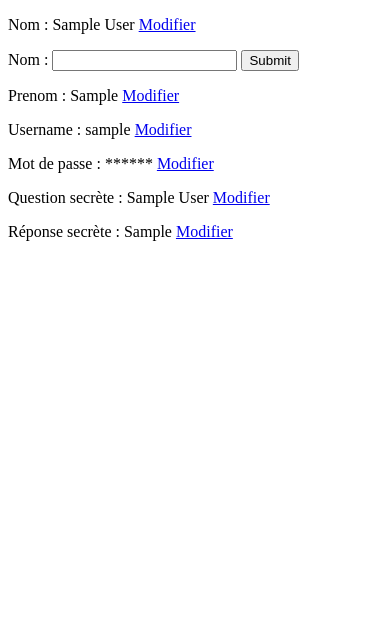
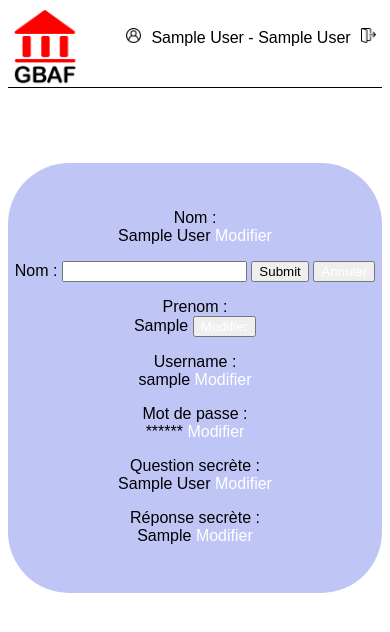
Before and after one commit to Alweare/Projet_3, a PHP site: page /Profil.php?modif=1 in a window 390 px wide. Shown: the top 632 px of the page. Run offline with PHP 8.4, Linux system fonts and the light colour scheme; the visitor is signed in with stand-in values (Sample User, id 1); tables that the repository leaves empty or names only in its code hold one stand-in row (values such as "Sample post").

Commit message:
CSS mobile retoucher. Quelques balise html et class retouchée pour plus de clarteté. CSS tablette quasi fini + icone et page profil

```diff
--- a/Profil.php
+++ b/Profil.php
@@ -7,9 +7,29 @@ session_start();
     <head>
         <meta charset="UTF-8">
         <meta name="viewport" content="width=device-width, initial-scale=1.0">
+        <link rel="stylesheet" href="style.css" />
         <title>Profile</title>
     </head>
     <body>
+        <header>
+            <div class="header_border_pacteur">
+                <img src="images/logo_gbaf.png" alt="Logo GBAF" class="logo_gbaf_pacteur"/>
+
+                <div id="nom_prenom_pacteur">
+                <a href="profil.php?modif=0"><img src="images/user.png" alt="profil_icone" class="profil_ic" /></a>
+
+                        <?php
+
+                            echo  $_SESSION['prenom'] . ' - '. $_SESSION['nom'];
+
+                        ?>
+                <a href="deconnexion.php"><img src="images/logout.png" alt="profil_icone" class="profil_ic" /></a>
+                </div>
+
+
+
+            </div>
+        </header>
         <?php
         include 'base.php';
         $profil = $bdd->prepare('SELECT nom, prenom, username, password, question, reponse FROM account WHERE id_user = ?');
@@ -18,7 +38,7 @@ session_start();
         ?>
        <div class="info">
         <p>
-                Nom : <?php echo $donnees['nom'];?>   <a href="profil.php?modif=1">Modifier</a>
+                Nom :</br> <?php echo $donnees['nom'];?>   <a href="profil.php?modif=1">Modifier</a>
                 <?php
                 $modif = intval($_GET['modif']);
                 if (isset($modif) && !empty($modif) && $modif == 1) {
@@ -30,6 +50,7 @@ session_start();
                     </label>
                     <input type="hidden" value="1" name="indice" />
                     <input type="submit" name="Valider" />
+                    <button><a href="profil?modif=0">Annuler</a></button>
                 </form>
                 <?php
                 }
@@ -39,7 +60,7 @@ session_start();
 
             </p>
             <p>
-                Prenom : <?php echo $donnees['prenom'];?>  <a href="profil.php?modif=2">Modifier</a>
+                Prenom :</br> <?php echo $donnees['prenom'];?>  <button class="btn_modif"><a href="profil.php?modif=2">Modifier</a></button>
                 <?php
                 $modif = intval($_GET['modif']);
                 if (isset($modif) && !empty($modif) && is_int($modif) && $modif == 2) {
@@ -58,7 +79,7 @@ session_start();
 
             </p>
             <p>
-                Username : <?php echo $donnees['username'];?>  <a href="profil.php?modif=3">Modifier</a>
+                Username : </br><?php echo $donnees['username'];?>  <a href="profil.php?modif=3">Modifier</a>
                 <?php
                 $modif = intval($_GET['modif']);
                 if (isset($modif) && !empty($modif) && is_int($modif) && $modif == 3)
@@ -80,7 +101,7 @@ session_start();
 
             </p>
             <p>
-                Mot de passe : ****** <a href="profil.php?modif=6">Modifier</a>
+                Mot de passe : </br> ****** <a href="profil.php?modif=6">Modifier</a>
                 <?php
                 $modif = intval($_GET['modif']);
                 if (isset($modif) && !empty($modif) && is_int($modif) && $modif == 6)
@@ -103,7 +124,7 @@ session_start();
             </p>
 
             <p>
-                Question secrète : <?php echo $donnees['question'];?> <a href="profil.php?modif=4">Modifier</a>
+                Question secrète : </br><?php echo $donnees['question'];?> <a href="profil.php?modif=4">Modifier</a>
                 <?php
                 $modif = intval($_GET['modif']);
                 if (isset($modif) && !empty($modif) && is_int($modif) && $modif == 4)
@@ -126,7 +147,7 @@ session_start();
 
             </p>
             <p>
-                Réponse secrète : <?php echo $donnees['reponse'];?>  <a href="profil.php?modif=5">Modifier</a>
+                Réponse secrète : </br><?php echo $donnees['reponse'];?>  <a href="profil.php?modif=5">Modifier</a>
                 <?php
                 $modif = intval($_GET['modif']);
                 if (isset($modif) && !empty($modif) && is_int($modif) && $modif == 5)
@@ -149,5 +170,7 @@ session_start();
             </p>
        </div>
 
+
     </body>
+
 </html>
--- a/modifprofil.php
+++ b/modifprofil.php
@@ -10,7 +10,7 @@ if (isset($_POST['modif']) && !empty($_POST['modif']) && !empty($_POST['indice']
 }
 else
 {
-    echo 'problème sauterelle démontée';
+    header("Location: " . $_SERVER["HTTP_REFERER"]);
 }
     switch ($indice)
     {
@@ -59,6 +59,7 @@ else
 }
 
 
+
 if (isset($_SERVER["HTTP_REFERER"])) {
     header("Location: " . $_SERVER["HTTP_REFERER"]);
    }
--- a/style.css
+++ b/style.css
@@ -11,32 +11,51 @@
     {
         display: flex;
         flex-direction: column;
+
     }
     .logo_gbaf
     {
-        margin-left: 10%;
+        height: auto;
+        width: 70%;
+        margin-left: 15%;
     }
     #presentation
     {
 
         display: flex;
         flex-direction: column;
-        font-size: 2em;
+        font-size: 1em;
 
     }
     body
     {
         font-family: Arial, Helvetica, sans-serif;
+        margin-bottom: 20px;
+
+
+
+
+
+    }
+    .profil_ic
+    {
+        width: 5%;
+        height:auto;
+        margin-right: 6px;
+        margin-left: 6px;
 
 
     }
 
     #nom_prenom
     {
+        height: 10px;
         text-align: center;
         border-bottom: black solid 1px;
-        padding-top: 10px;
-        padding-bottom: 10px;
+        padding: 20px;
+
+
+
 
     }
 
@@ -52,18 +71,14 @@
         height: 10%;
         margin-bottom: 10px;
         padding:15px;
+        background: #e5e8ff;
+    }
 
-    }
-    #bouton_lire_la_suite
-    {
-        display: block;
-        float: right;
-
-    }
 
     h1
     {
-        margin-left: 25%;
+        text-align: center;
+        font-size: 1.5em;
     }
     h2
     {
@@ -80,16 +95,41 @@
     }
     footer
     {
+
+        position: relative;
+        bottom: 0;
+        width: 100%;
         text-align: center;
+        background: #000000;
     }
+    a:link
+    {
+     text-decoration:none;
+     color: white;
+    }
+    a:visited
+    {
+        color: white;
+    }
+   #bouton_lire_la_suite
+   {
+       display:block;
+       float: right;
+       background:    #ff0000;
+       border-radius: 1000px;
+       width:         85px;
+       height:        21px;
+       color:         #ffffff;
+       font:          normal bold 11px/21px "Noto Sans", sans-serif;
+       text-align:    center;
+   }
 
 
     /* Page acteur */
     #nom_prenom_pacteur
     {
         margin-top: 20px;
-
-
+        text-align: right;
 
     }
     .header_border_pacteur
@@ -107,23 +147,24 @@
 
 
 
-    #logo_acteur
+    #logo_acteur_pacteur
     {
         max-width: 100%;
-
 
     }
     .bouton_retour
     {
-        display: block;
-        text-align: right;
-        border: black solid 1px;
-        margin-left: 68%;
-        border-radius: 20px;
+     background:  #ff0000;
+     border-radius: 11px;
+     width: 112px;
+     height: 20px;
+     color: #ffffff;
+     display:block;
+     float: right;
+     font:          normal bold 14px/20px "Noto Sans", sans-serif;
+     text-align:    center;
+    }
 
-
-
-    }
     #commentaire
     {
         /* max-width: 100%; */
@@ -146,7 +187,7 @@
     {
         max-width: 100%;
         border: black solid 1px;
-
+        border-radius: 12px 12px 12px;
         padding:20px;
         margin: 5px;
 
@@ -172,13 +213,56 @@
 
     .connexion
     {
+        padding-top: 30px;
         font-size: 1.5em;
         text-align: justify;
         padding-top: 200px;
+        color: #ffffff;
+
 
     }
+    .connexion form
+    {
 
+        height: 200px;
+        background: #bfc6f5;
+        text-align: center;
+        padding-top: 30px;
+        border-radius: 61px 61px 61px 61px;
+        margin-top: 15%;
+    }
+    .inscription
+    {
+        height: 300px;
+        background: #bfc6f5;
+        text-align: center;
+        padding-top: 30px;
+        border-radius: 61px 61px 61px 61px;
+        margin-top: 15%;
+    }
+    .btn_inscrire
+    {
+        margin-top: 20px;
+        background: #bfc6f5;
+        border-radius: 11px;
+        padding:       10px 35px;
+        color:         #ffffff;
+        display:       inline-block;
+        font:          normal bold 26px/1 "Open Sans", sans-serif;
+        text-align:    center;
+    }
 
+/* page profil*/
+    .info
+    {
+        height: 400px;
+        background: #bfc6f5;
+        text-align: center;
+        padding-top: 30px;
+        border-radius: 61px 61px 61px 61px;
+        margin-top: 20%;
+
+    }
 
 
 
@@ -189,14 +273,14 @@
  {
      /* page liste des acteurs */
 
-    .header_border
+    .header_border, .header_border_pacteur
     {
         display: flex;
         justify-content: space-between;
         border-bottom: black solid 2px;
 
     }
-    .logo_gbaf
+    .logo_gbaf, .logo_gbaf_pacteur
     {
         width: 30%;
         height:30%;
@@ -208,7 +292,7 @@
         display: flex;
         flex-direction: column;
         align-items: center;
-        font-size: 2em;
+        font-size: 1.5em;
         border-bottom : black solid 2px;
 
     }
@@ -220,11 +304,22 @@
 
 
     }
-    #nom_prenom
+    .profil_ic
+    {
+        width: 5%;
+        height:auto;
+    }
+    #nom_prenom, #nom_prenom_pacteur
     {
         font-size: 2em;
         margin-top: 50px;
+        text-align: right;
 
+    }
+    h1
+    {
+        text-align: center;
+        font-size: 2em;
     }
     .acteur_partenaire
     {
@@ -254,9 +349,6 @@
 
         max-width: 40%;
         padding: 5px;
-
-
-
 
 
     }
@@ -292,7 +384,11 @@
         color: white;
    }
 
-
+/* page acteur*/
+    #logo_acteur_pacteur
+    {
+        width: 100%;
+    }
    .bouton_retour
    {
     background:    #ff0000;
@@ -301,9 +397,53 @@
     width:         112px;
     height:        20px;
     color:         #ffffff;
-    display:       inline-block;
+    display:       block;
+    float: right;
     font:          normal bold 14px/20px "Noto Sans", sans-serif;
     text-align:    center;
+   }
+
+
+   #commentaire
+   {
+
+       border: black solid 1px;
+       border-right: black solid 2px;
+       border-radius: 20px;
+       height: 10%;
+       margin-bottom: 10px;
+       padding:10px;
+
+
+   }
+   .new_com
+   {
+
+       margin-bottom: 10px;
+       padding:10px;
+   }
+   .cadre_com
+   {
+       max-width: 100%;
+       border: black solid 1px;
+       border-radius: 12px 12px 12px;
+       padding:20px;
+       margin: 5px;
+
+
+   }
+   .vote
+   {
+       display: inline-block;
+       padding-top: 5px;
+       padding-bottom: 15px;
+
+
+   }
+   .bouton_vote
+   {
+
+       text-align: right;
    }
    footer
    {
@@ -320,4 +460,58 @@
 
    }
 
+      /* Page login */
+
+      .connexion
+      {
+          padding-top: 30px;
+          font-size: 1.5em;
+          text-align: justify;
+          padding-top: 200px;
+          color: #ffffff;
+
+
+      }
+      .connexion form
+      {
+
+          height: 200px;
+          background: #bfc6f5;
+          text-align: center;
+          padding-top: 30px;
+          border-radius: 61px 61px 61px 61px;
+      }
+      .inscription
+      {
+          height: 300px;
+          background: #bfc6f5;
+          text-align: center;
+          padding-top: 30px;
+          border-radius: 61px 61px 61px 61px;
+          margin-top: 10%;
+      }
+      .btn_inscrire
+      {
+          margin-top: 20px;
+          background: #bfc6f5;
+          border-radius: 11px;
+          padding:       10px 35px;
+          color:         #ffffff;
+          display:       inline-block;
+          font:          normal bold 26px/1 "Open Sans", sans-serif;
+          text-align:    center;
+      }
+
+   /* page profil*/
+   .info
+   {
+       height: 400px;
+       background: #bfc6f5;
+       text-align: center;
+       padding-top: 30px;
+       border-radius: 61px 61px 61px 61px;
+       margin-top: 20%;
+
+   }
+
  }
```
Also changed, not shown: _footer.php (added, +9 -0 lines), deconnexion.php (added, +11 -0 lines), index.php (+23 -17 lines), login.php (+8 -3 lines), page_acteur.php (+8 -4 lines), images/icone_profil.png (added), images/logout.png (added), images/user.png (added).
